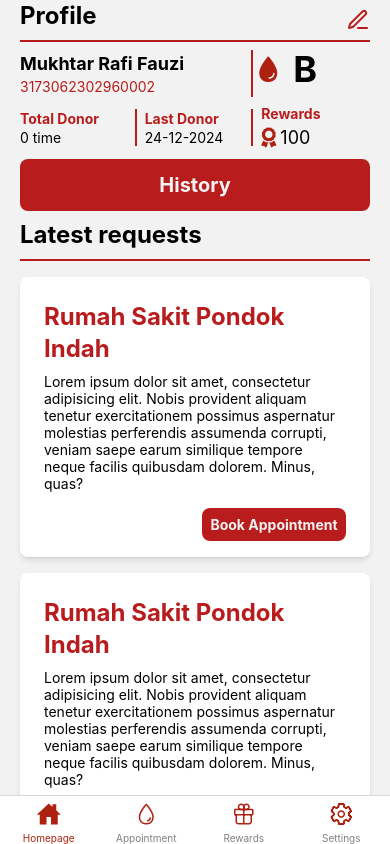
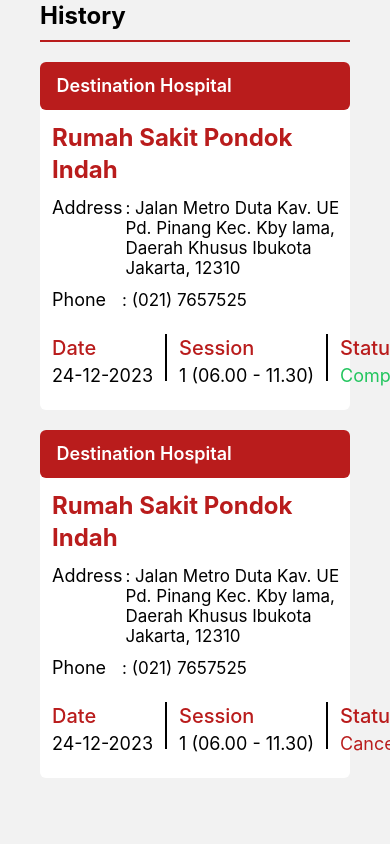
Before and after one commit to Blood-Buddy/client, a React Native app: screen /History in a window 390 px wide. Built offline with nearby package versions, Linux system fonts and the light colour scheme.

Commit message:
feat: history page done

```diff
--- a/src/navigators/StackNavigator.js
+++ b/src/navigators/StackNavigator.js
@@ -3,6 +3,7 @@
 import TabNavigator from "./TabNavigator";
 import DetailReward from "../pages/Rewards";
 import DetailRewards from "../pages/DetailRewards";
+import History from "../pages/History";
 
 const Stack = createStackNavigator();
 
@@ -12,7 +13,7 @@
       <Stack.Screen
         name="Home"
         component={TabNavigator}
-        options={{ headerShown: false, title: 'Home' }}
+        options={{ headerShown: false, title: "Home" }}
       />
 
       <Stack.Screen
@@ -20,12 +21,17 @@
         component={AccountInformasi}
         options={{ headerShown: false }}
       />
-    <Stack.Screen
+      <Stack.Screen
         name="Detail Rewards"
         component={DetailRewards}
         options={{ headerShown: false }}
       />
 
+      <Stack.Screen
+        name="History"
+        component={History}
+        options={{ headerShown: false }}
+      />
     </Stack.Navigator>
   );
 }
--- /dev/null
+++ b/src/pages/History.js
@@ -0,0 +1,159 @@
+import {
+  Image,
+  SafeAreaView,
+  ScrollView,
+  StyleSheet,
+  Text,
+  View,
+} from "react-native";
+import React from "react";
+
+export default function History() {
+  return (
+    <ScrollView className="bg-[#F2F2F2]">
+      <SafeAreaView className="mx-5 px-5">
+        <View className="border-b-2 flex-row justify-between items-center border-b-red-700">
+          <Text className="font-bold text-2xl mb-2">History</Text>
+        </View>
+
+        <View className="bg-white mt-5 rounded-md">
+          <View className="bg-red-700 rounded-md h-12 justify-center">
+            <Text className="text-white text-lg font-semibold ml-3 ">
+              {" "}
+              Destination Hospital
+            </Text>
+          </View>
+
+          <Text className="mt-3 ml-3 text-2xl font-bold text-red-700">
+            Rumah Sakit Pondok Indah
+          </Text>
+          <View className="flex flex-row">
+            <Text className="mt-2 ml-3 text-lg">Address</Text>
+            <Text style={styles.textAddress}>
+              : Jalan Metro Duta Kav. UE Pd. Pinang Kec. Kby lama, Daerah Khusus
+              Ibukota Jakarta, 12310
+            </Text>
+          </View>
+          <View className="flex flex-row">
+            <Text className="mt-2 ml-3 text-lg">Phone</Text>
+            <Text style={styles.textPhone}>: (021) 7657525</Text>
+          </View>
+
+          <View className="flex flex-row mt-5 mb-5">
+            <View className=" mr-1">
+              <Text className="ml-3 text-xl text-red-700 font-medium">
+                Date
+              </Text>
+              <Text className=" ml-3 text-lg">24-12-2023</Text>
+            </View>
+
+            <View style={styles.line}></View>
+
+            <View className=" mr-1">
+              <Text className="ml-3 text-xl text-red-700 font-medium">
+                Session
+              </Text>
+              <Text className=" ml-3 text-lg">1 (06.00 - 11.30)</Text>
+            </View>
+
+            <View style={styles.line}></View>
+
+            <View className="mr-1">
+              <Text className="ml-3 text-xl text-red-700 font-medium">
+                Status
+              </Text>
+              <Text className=" ml-3 text-lg text-green-500">Completed</Text>
+            </View>
+          </View>
+        </View>
+
+        <View className="bg-white mt-5 rounded-md">
+          <View className="bg-red-700 rounded-md h-12 justify-center">
+            <Text className="text-white text-lg font-semibold ml-3 ">
+              {" "}
+              Destination Hospital
+            </Text>
+          </View>
+
+          <Text className="mt-3 ml-3 text-2xl font-bold text-red-700">
+            Rumah Sakit Pondok Indah
+          </Text>
+          <View className="flex flex-row">
+            <Text className="mt-2 ml-3 text-lg">Address</Text>
+            <Text style={styles.textAddress}>
+              : Jalan Metro Duta Kav. UE Pd. Pinang Kec. Kby lama, Daerah Khusus
+              Ibukota Jakarta, 12310
+            </Text>
+          </View>
+          <View className="flex flex-row">
+            <Text className="mt-2 ml-3 text-lg">Phone</Text>
+            <Text style={styles.textPhone}>: (021) 7657525</Text>
+          </View>
+
+          <View className="flex flex-row mt-5 mb-5">
+            <View className=" mr-1">
+              <Text className="ml-3 text-xl text-red-700 font-medium">
+                Date
+              </Text>
+              <Text className=" ml-3 text-lg">24-12-2023</Text>
+            </View>
+
+            <View style={styles.line}></View>
+
+            <View className=" mr-1">
+              <Text className="ml-3 text-xl text-red-700 font-medium">
+                Session
+              </Text>
+              <Text className=" ml-3 text-lg">1 (06.00 - 11.30)</Text>
+            </View>
+
+            <View style={styles.line}></View>
+
+            <View className="mr-1">
+              <Text className="ml-3 text-xl text-red-700 font-medium">
+                Status
+              </Text>
+              <Text className=" ml-3 text-lg text-red-700">Canceled</Text>
+            </View>
+          </View>
+        </View>
+      </SafeAreaView>
+    </ScrollView>
+  );
+}
+
+const styles = StyleSheet.create({
+  borderBottom: {
+    borderBottomColor: "red",
+    borderBottomWidth: 1,
+  },
+  imgVoucher: {
+    marginLeft: -50,
+    width: 90,
+    height: 90,
+  },
+  pointsContainer: {
+    flexDirection: "row",
+    alignItems: "center",
+  },
+  textAddress: {
+    marginTop: 12,
+    marginLeft: 3,
+    fontSize: 17,
+    justifyContent: "center",
+    width: 300,
+  },
+  textPhone: {
+    marginTop: 12,
+    marginLeft: 16,
+    fontSize: 17,
+    justifyContent: "center",
+    width: 300,
+  },
+  line: {
+    height: 47,
+    borderColor: "black",
+    borderWidth: 1.5,
+    marginLeft: 8,
+  },
+});
--- a/src/pages/Homepage.js
+++ b/src/pages/Homepage.js
@@ -5,7 +5,7 @@
   TouchableOpacity,
   View,
 } from "react-native";
-import { Feather, FontAwesome5, Ionicons } from '@expo/vector-icons';
+import { Feather, FontAwesome5, Ionicons } from "@expo/vector-icons";
 import React from "react";
 import RequestCard from "../components/RequestCard";
 import WideButton from "../components/WideButton";
@@ -37,7 +37,6 @@
             <Text className="text-md text-red-700">3173062302960002</Text>
           </View>
 
-
           <View className="w-1/3">
             <View className="flex-1 flex-row items-center">
               <Ionicons name="water" size={32} color="#AE2111" />
@@ -65,7 +64,15 @@
           </View>
         </View>
 
-                <WideButton label="History" />
+        <TouchableOpacity
+          className="mt-2 bg-red-700 p-3 items-center justify-center rounded-lg"
+          onPress={() => {
+            navigation.removeListener;
+            navigation.navigate("History");
+          }}
+        >
+          <Text className="text-[#f2f2f2] font-bold text-xl">History</Text>
+        </TouchableOpacity>
 
         <View className="mt-2 border-b-2 flex-row border-b-red-700">
           <Text className="font-bold text-2xl mb-2">Latest requests</Text>
```
Lines whose indentation alone changed are shown as unchanged.
